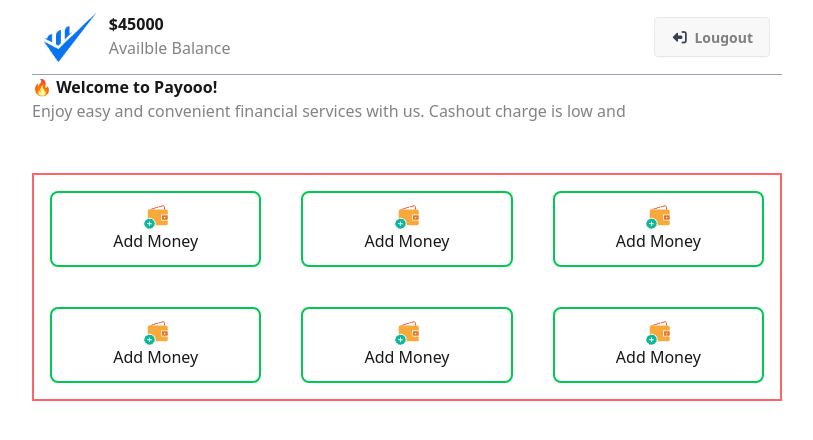
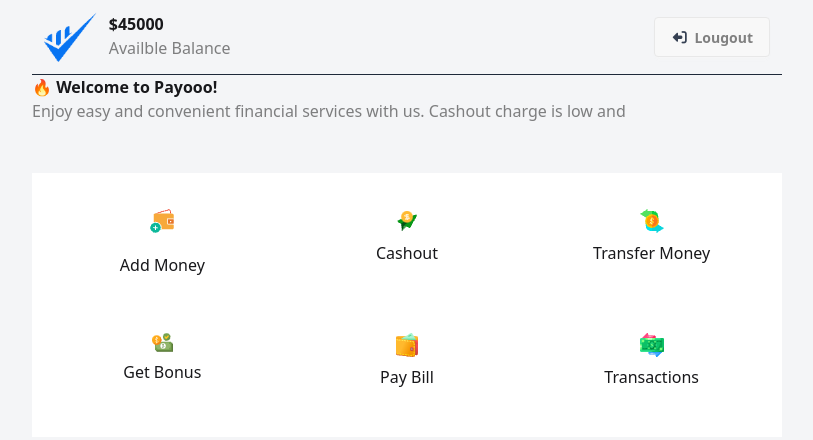
Before and after one commit to raselhius-48/payoo-mobile-bank1--dom-, a plain HTML site: page Home.html in a window 1280 px wide. Shown: the whole page, without its empty margins (233-1046 px from the left). Drawn offline with nearby package versions, Linux system fonts and the light colour scheme.

Commit message:
Home page design 1

```diff
--- a/Home.html
+++ b/Home.html
@@ -22,8 +22,8 @@
 
 </head>
 
-<body class="bg--[#f4f5f7] h-[100vh] ">
-    <div class="flex justify-between items-center  w-[750px] mx-auto border-b-1 border-gray-400 p-3">
+<body class="bg-[#f4f5f7] h-[100vh] ">
+    <div class="flex justify-between items-center  w-[750px] mx-auto border-b-1 border-gray-800 p-3">
         <div class="flex">
             <img src="./assets/Group.png" class="h-[50px]" alt="">
 
@@ -49,35 +49,36 @@
         </div>
 
         <div
-            class="border-2 border-red-400 text-center mt-[50px] p-4 grid grid-cols-3 grid-rows-2 w-[750px] mx-auto  max-auto gap-10  ">
-            <div class=" border-2 border-green-500 p-3 rounded-lg">
-                <img src="./assets/wallet1.png" class="mx-auto" alt="">
+            class="text-center bg-[#FFFFFF] mt-[50px] p-4 grid grid-cols-3 grid-rows-2 w-[750px] mx-auto  max-auto gap-4 p-4 ">
+
+            <div class="p-5 border- bg-white z-20 rounded-lg gap-4">
+                <img src="./assets/wallet1.png" class="mx-auto mb-5" alt="">
                 <h1>Add Money</h1>
             </div>
 
-            <div class=" border-2 border-green-500  p-3 rounded-lg">
-                <img src="./assets/wallet1.png" class="mx-auto" alt="">
-                <h1>Add Money</h1>
+            <div class="p-5 bg-white rounded-lg z-20 gap-4">
+                <img src="./assets/send1.png" class="mx-auto mb-2" alt="">
+                <h1>Cashout</h1>
             </div>
 
-            <div class=" border-2 border-green-500 p-3 rounded-lg">
-                <img src="./assets/wallet1.png" class="mx-auto" alt="">
-                <h1>Add Money</h1>
+            <div class="p-5 bg-white rounded-lg">
+                <img src="./assets/money1.png" class="mx-auto mb-2" alt="">
+                <h1>Transfer Money</h1>
             </div>
 
-            <div class=" border-2 border-green-500 p-3 rounded-lg">
-                <img src="./assets/wallet1.png" class="mx-auto" alt="">
-                <h1>Add Money</h1>
+            <div class="p-5 bg-white rounded-lg">
+                <img src="./assets/bonus1.png" class="mx-auto mb-2" alt="">
+                <h1>Get Bonus</h1>
             </div>
 
-            <div class=" border-2 border-green-500 p-3 rounded-lg">
-                <img src="./assets/wallet1.png" class="mx-auto" alt="">
-                <h1>Add Money</h1>
+            <div class="p-5 bg-white rounded-lg">
+                <img src="./assets/purse1.png" class="mx-auto mb-2" alt="">
+                <h1>Pay Bill</h1>
             </div>
 
-            <div class=" border-2 border-green-500 p-3 rounded-lg">
-                <img src="./assets/wallet1.png" class="mx-auto" alt="">
-                <h1>Add Money</h1>
+            <div class="p-5 bg-white rounded-lg">
+                <img src="./assets/transaction1.png" class="mx-auto mb-2" alt="">
+                <h1>Transactions</h1>
             </div>
 
         </div>
```
